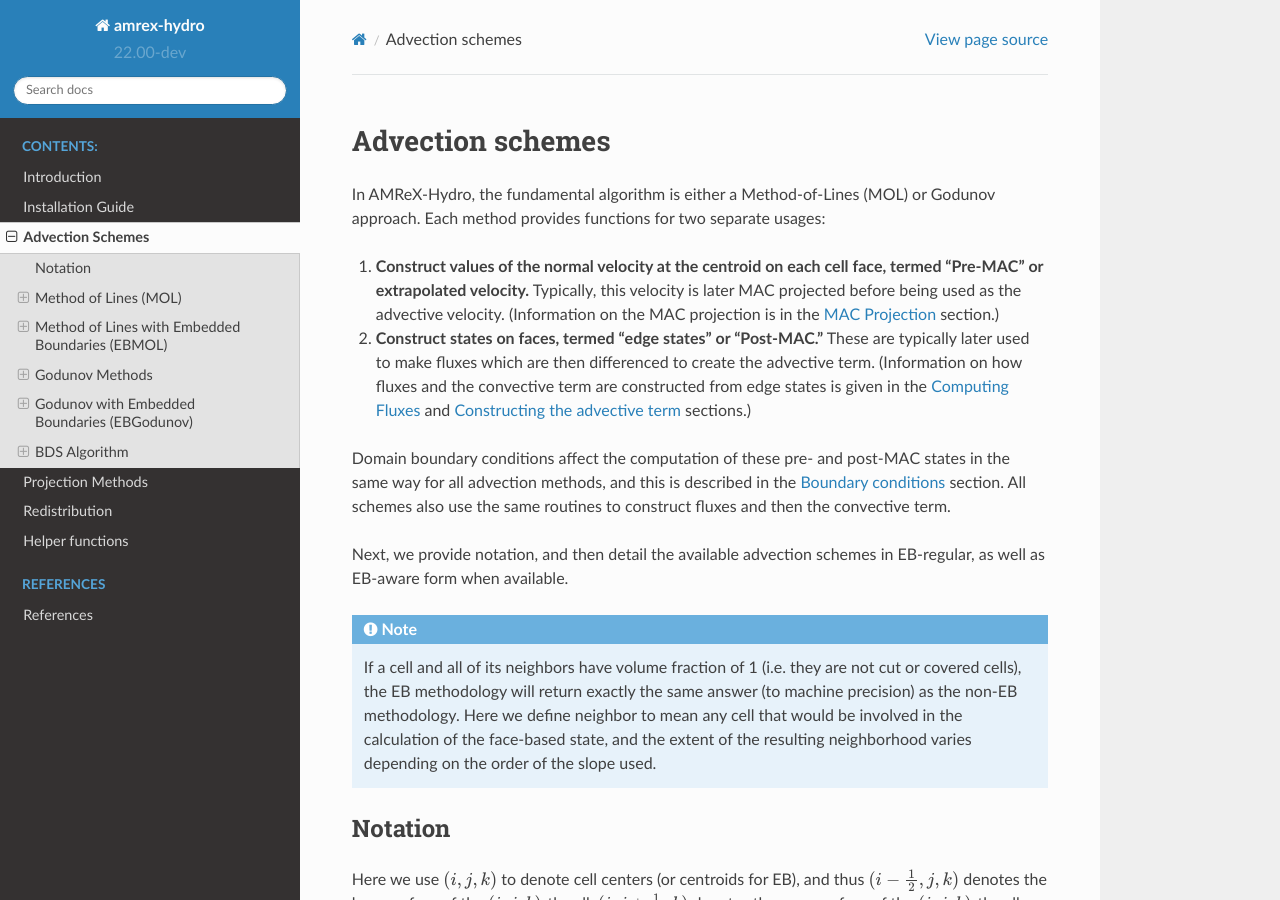
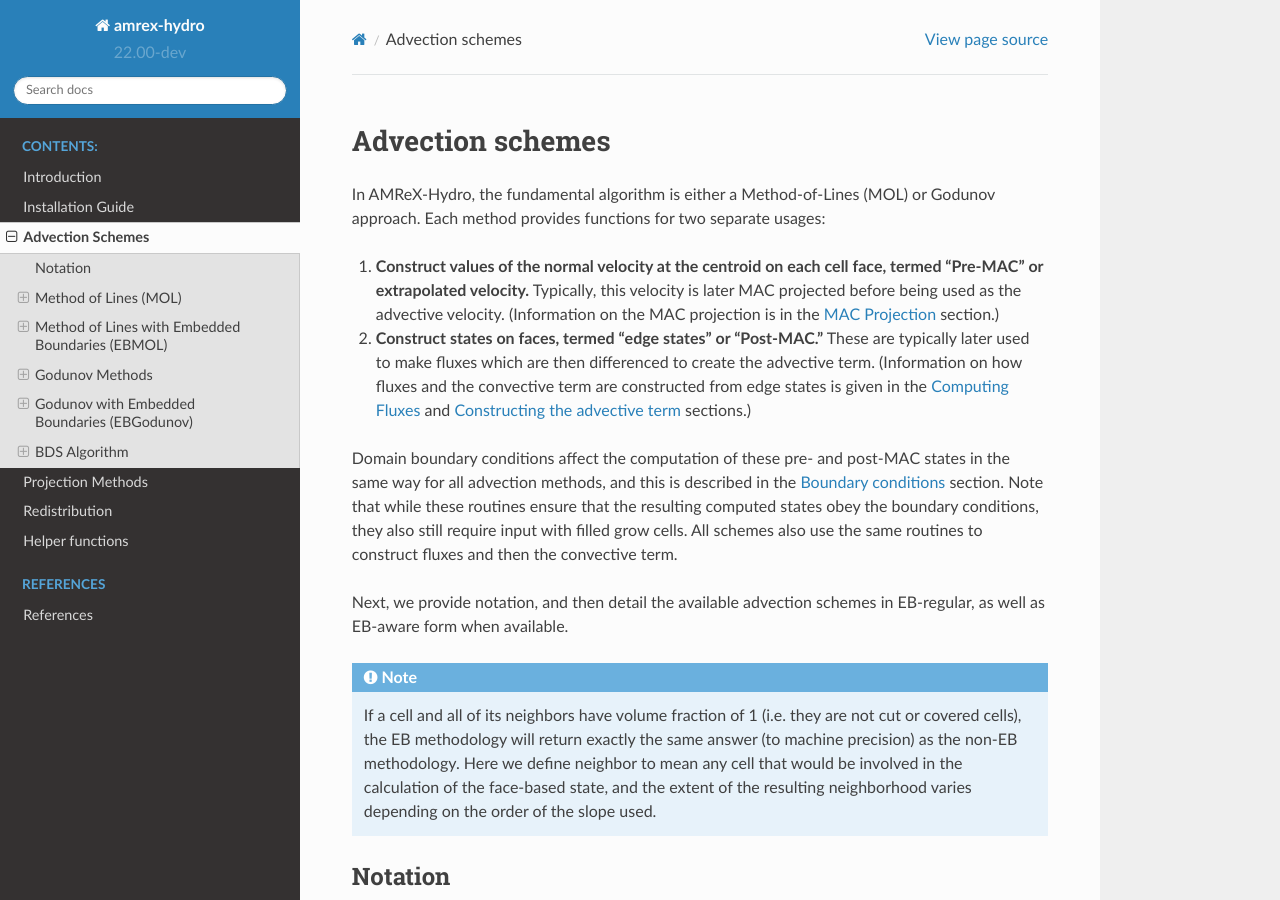
Before and after one commit to AMReX-Fluids/AMReX-Hydro, a Sphinx documentation site: the page built from Docs/source/Schemes.rst, in a window 1280 px wide and 900 px high. Built offline with Sphinx 7.4.7 and the Read the Docs theme 2.0.0, drawn with Linux system fonts in a browser that asks for light colours; cross-references to code outside the pages are shown as plain code.

Commit message:
Docs update.

```diff
--- a/Docs/source/Schemes.rst
+++ b/Docs/source/Schemes.rst
@@ -21,6 +21,8 @@ Each method provides functions for two separate usages:
 
 Domain boundary conditions affect the computation of these pre- and post-MAC states in
 the same way for all advection methods, and this is described in the :ref:`bcs` section.
+Note that while these routines ensure that the resulting computed states obey the boundary
+conditions, they also still require input with filled grow cells.
 All schemes also use the same routines to construct fluxes and then the convective term.
 
 Next, we provide notation, and
```
